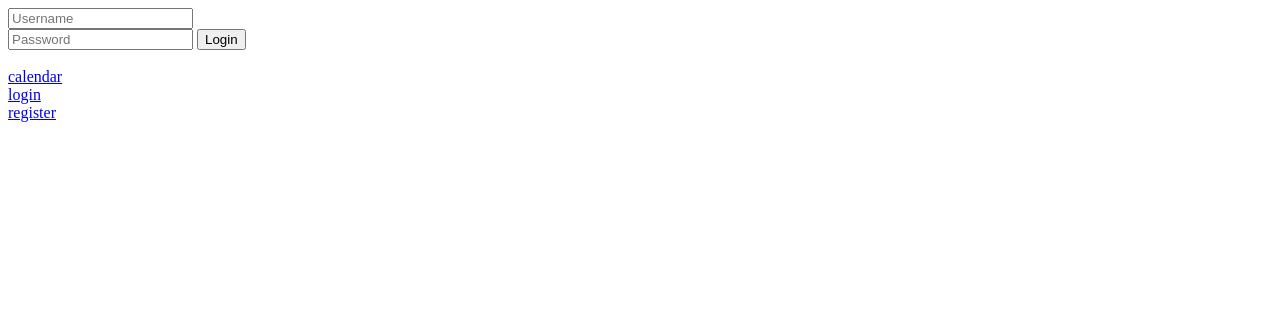
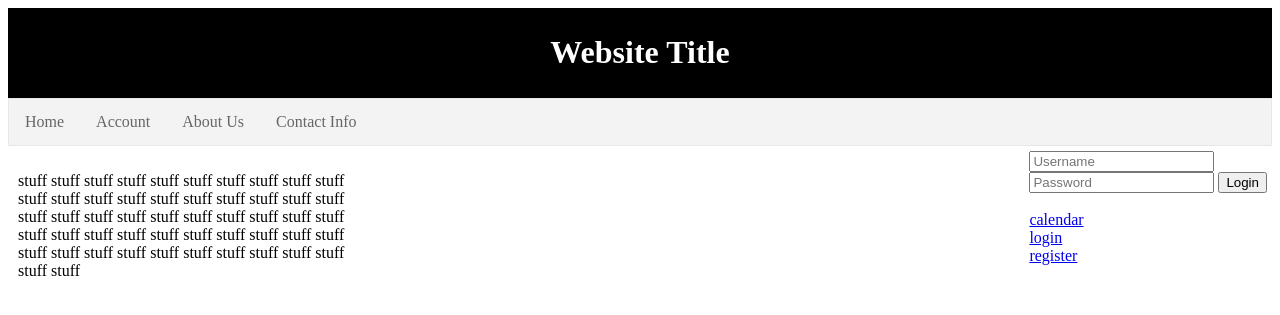
Before and after one commit to yaegera32/341-Project, a PHP site: page /php/index.html in a window 1280 px wide. Shown: the top 315 px of the page. Run offline with PHP 8.4, Linux system fonts and the light colour scheme; some libraries are stand-ins or nearby versions.

Commit message:
added main-page layout

```diff
--- a/341/php/index.html
+++ b/341/php/index.html
@@ -8,8 +8,68 @@
 		<script src="js/login.js"></script>
 		<link rel="stylesheet" href="css/css.css">
 
+		<style>
+		ul {
+			list-style-type: none;
+			margin: 0;
+			padding: 0;
+			overflow: hidden;
+    		border: 1px solid #e7e7e7;
+    		background-color: #f3f3f3;
+		}
+		li {
+			float: left;
+		}
+
+		li a {
+			display: block;
+			color: white;
+			text-align: center;
+			padding: 14px 16px;
+			text-decoration: none;
+    		color: #666;
+		}
+
+		li a:hover {
+			background-color: darkgray;
+		}
+		header {
+			background-color:black;
+			color:white;
+			text-align:center;
+			padding:5px;
+		}
+		home {
+			width:350px;
+			float:left;
+			padding:10px;
+		}
+		#login_section {
+			float:right;
+			padding:5px;
+		}
+		</style>
+
 	</head>
 	<body>
+		<header>
+			<h1> Website Title</h1>
+		</header>
+
+		<ul>
+			<li><a href=" ">Home</a></li>
+			<li><a href=" ">Account</a></li>
+			<li><a href=" ">About Us</a></li>
+			<li><a href=" ">Contact Info</a></li>
+		</ul>
+
+		<home>
+			<p>stuff stuff stuff stuff stuff stuff stuff stuff stuff stuff stuff stuff stuff
+			   stuff stuff stuff stuff stuff stuff stuff stuff stuff stuff stuff stuff stuff
+			   stuff stuff stuff stuff stuff stuff stuff stuff stuff stuff stuff stuff stuff
+				stuff stuff stuff stuff stuff stuff stuff stuff stuff stuff stuff stuff stuff</p>
+		</home>
+		<div id="login_section">
 			<form id="login">
 				<input type="text" id="username" placeholder="Username"></input>
 				<br>
@@ -18,5 +78,6 @@
 
 				<br><br><a href="calendar.html">calendar</a><br><a href="index.html">login</a><br><a href="register.html">register</a>
 			</form>
+		</div>
 	</body>
 </head>
```
Also changed, not shown: 341/css/css.css (line endings or trailing spaces). Lines whose indentation alone changed are shown as unchanged.
